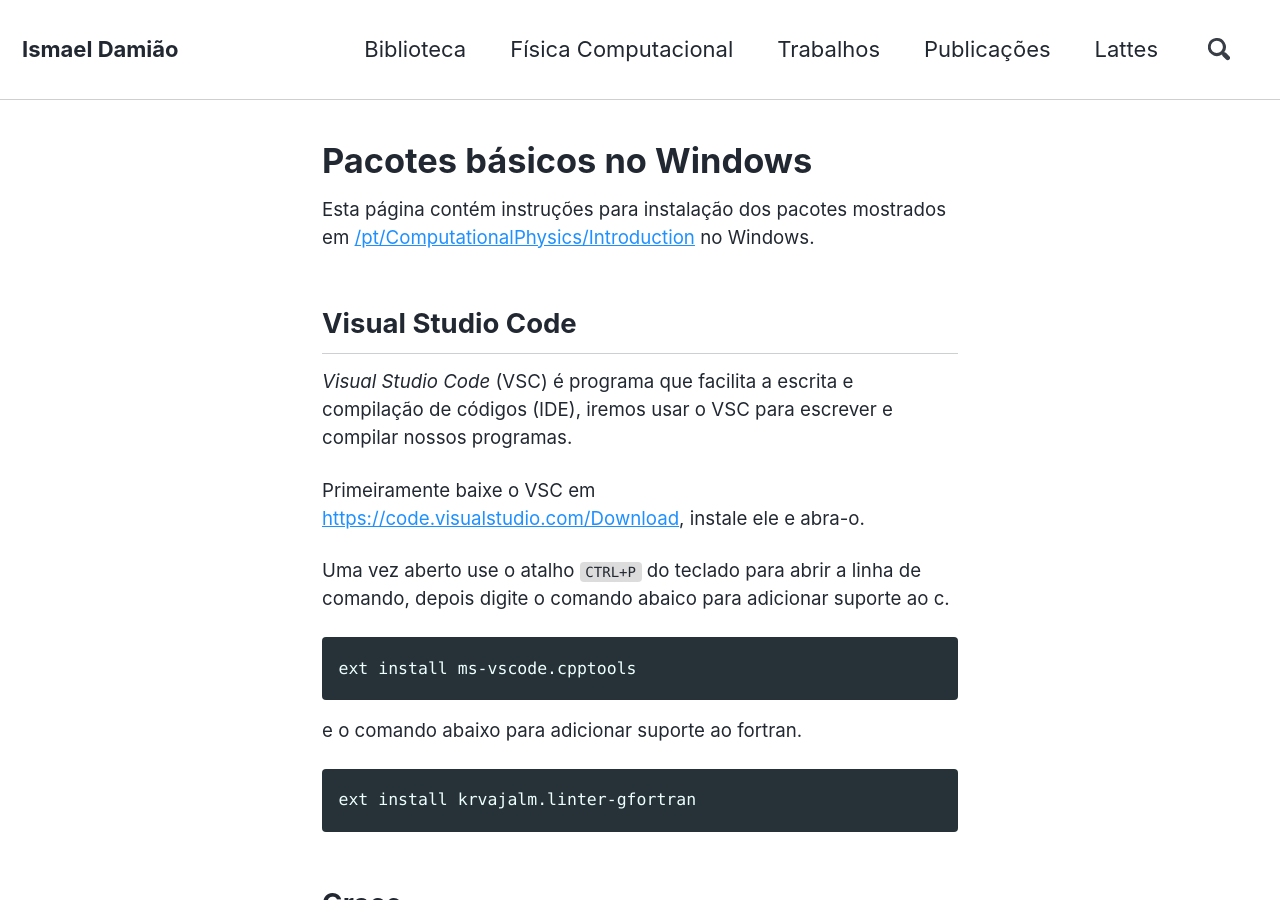
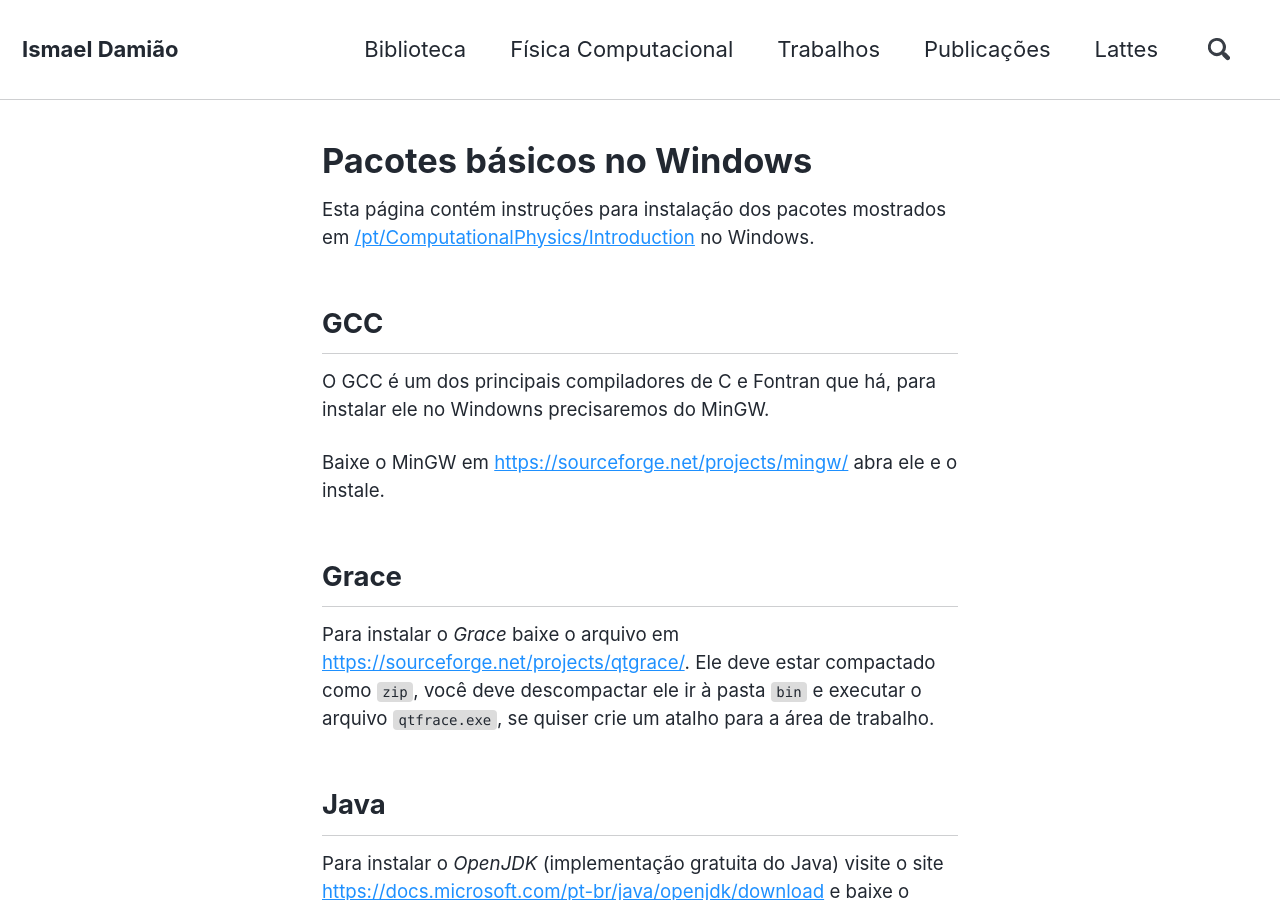
Before and after one commit to ismaeldamiao/ismaeldamiao.github.io, a Jekyll site: the page built from _pages/pt/ComputationalPhysics/win.md, in a window 1280 px wide and 900 px high. Built offline with Jekyll 4.4.1, drawn with Linux system fonts in a browser that asks for light colours; nearby versions of some CDN libraries.

Commit message:
Update win.md

````diff
--- a/_pages/pt/ComputationalPhysics/win.md
+++ b/_pages/pt/ComputationalPhysics/win.md
@@ -7,26 +7,13 @@
 em [/pt/ComputationalPhysics/Introduction](/pt/ComputationalPhysics/Introduction)
 no Windows.
 
-## Visual Studio Code
+## GCC
 
-*Visual Studio Code* (VSC) é programa que facilita a escrita e compilação de códigos (IDE),
-iremos usar o VSC para escrever e compilar nossos programas.
+O GCC é um dos principais compiladores de C e Fontran que há, para
+instalar ele no Windowns precisaremos do MinGW.
 
-Primeiramente baixe o VSC em [https://code.visualstudio.com/Download](https://code.visualstudio.com/Download),
-instale ele e abra-o.
-
-Uma vez aberto use o atalho `CTRL+P` do teclado para abrir a linha de comando,
-depois digite o comando abaico para adicionar suporte ao c.
-
-```
-ext install ms-vscode.cpptools
-```
-
-e o comando abaixo para adicionar suporte ao fortran.
-
-```
-ext install krvajalm.linter-gfortran
-```
+Baixe o MinGW em [https://sourceforge.net/projects/mingw/](https://sourceforge.net/projects/mingw/)
+abra ele e o instale.
 
 ## Grace
 
````
